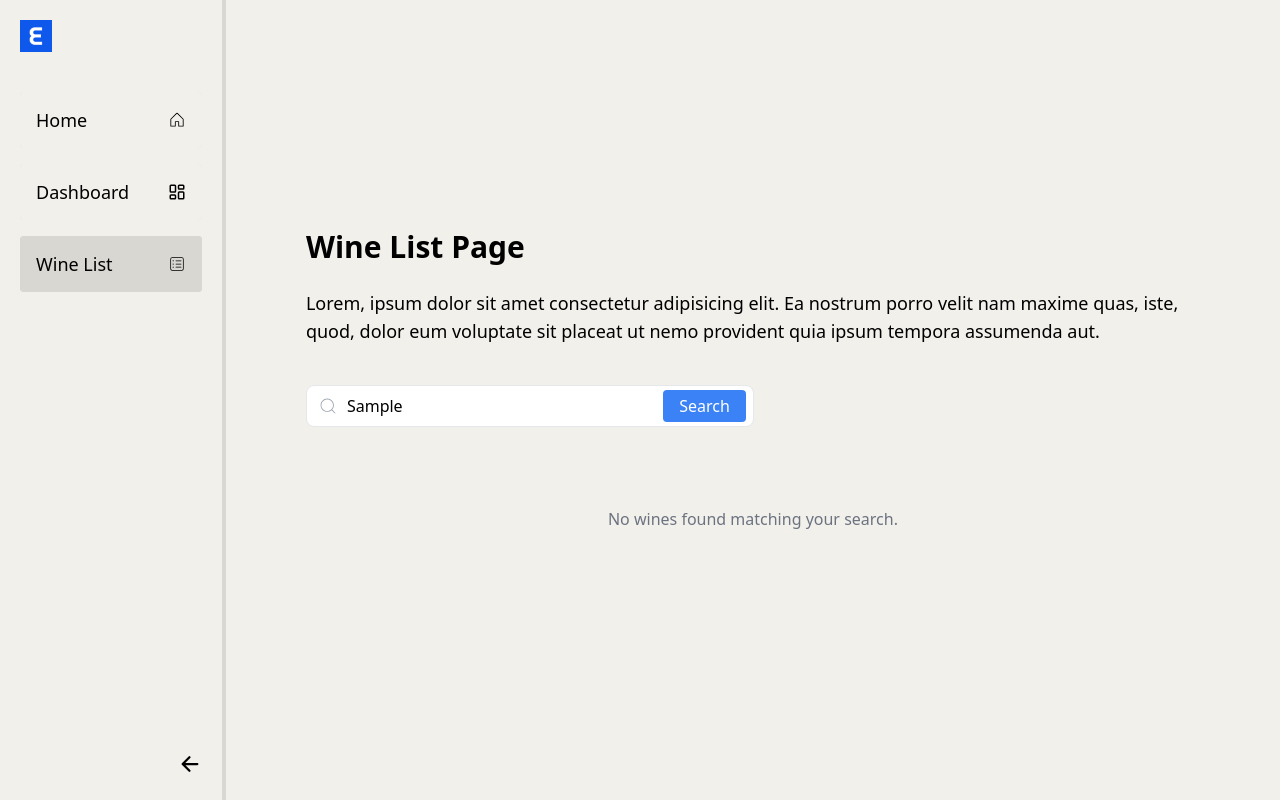
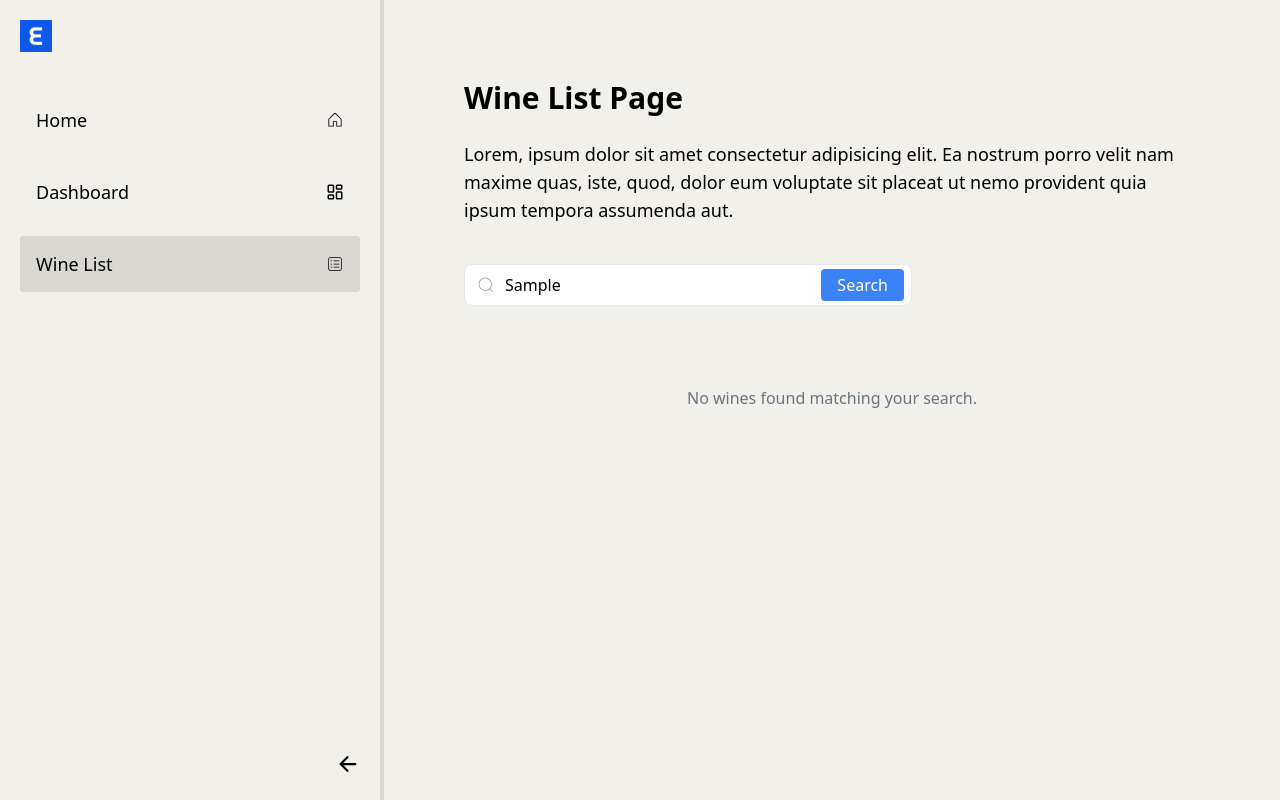
Before and after one commit to Fr3nk21/the-wine-database, a React (Vite) app: page /wine-list in a window 1280 px wide. Both pictures are taken after typing "Sample" into the empty fields and a click on the button "Search". Built offline with nearby package versions, Linux system fonts and the light colour scheme.

Commit message:
Wine Page adjustments

```diff
--- a/src/pages/WineList.tsx
+++ b/src/pages/WineList.tsx
@@ -5,8 +5,8 @@ import Search from '../components/SearchField';
 import { wineTypes } from '../data/wineData';
 
 const WineList = () => {
-  const allWines = wineTypes.flatMap(type =>
-    type.varieties.map(variety => ({
+  const allWines = wineTypes.flatMap((type: string) =>
+    type.varieties.map((variety: object) => ({
       ...variety,
       wineType: type.type,
     }))
@@ -14,7 +14,7 @@ const WineList = () => {
 
   const [searchResults, setSearchResults] = useState(allWines);
 
-  const handleSearch = searchQuery => {
+  const handleSearch = (searchQuery: string) => {
     if (!searchQuery.trim()) {
       setSearchResults(allWines);
     }
@@ -24,7 +24,7 @@ const WineList = () => {
         wine.name.toLowerCase().includes(searchQuery.toLowerCase()) ||
         wine.origin.toLowerCase().includes(searchQuery.toLowerCase()) ||
         wine.wineType.toLowerCase().includes(searchQuery.toLowerCase()) ||
-        wine.characteristics.flavors.some(flavor =>
+        wine.characteristics.flavors.some((flavor: string) =>
           flavor.toLowerCase().includes(searchQuery.toLowerCase())
         )
     );
@@ -33,26 +33,30 @@ const WineList = () => {
   };
 
   return (
-    <div className="flex h-screen bg-color1">
+    <div className="flex w-full h-screen overflow-hidden bg-color1">
       <Sidebar />
 
       {/* WINE LIST PAGE */}
-      <div className="flex flex-col justify-center p-20">
+      <div className="flex-1 overflow-y-auto">
+        <div className="p-20">
           <div className="mb-10">
             <h1 className="mb-6 text-3xl font-bold">Wine List Page</h1>
             <p className="text-lg">
-            Lorem, ipsum dolor sit amet consectetur adipisicing elit. Ea nostrum
-            porro velit nam maxime quas, iste, quod, dolor eum voluptate sit
-            placeat ut nemo provident quia ipsum tempora assumenda aut.
+              Lorem, ipsum dolor sit amet consectetur adipisicing elit. Ea
+              nostrum porro velit nam maxime quas, iste, quod, dolor eum
+              voluptate sit placeat ut nemo provident quia ipsum tempora
+              assumenda aut.
             </p>
           </div>
 
+          {/* SEARCH SECTION */}
           <div className="mb-10">
             <Search onSearch={handleSearch} placeholder="Search wine..." />
           </div>
 
+          {/* WINE GRID SECTION */}
           <div className="container mx-auto">
-          <div className="grid grid-cols-3 gap-10">
+            <div className="grid grid-cols-1 gap-10">
               {searchResults.length > 0 ? (
                 searchResults.map(wine => (
                   <WineCard
@@ -66,10 +70,11 @@ const WineList = () => {
                   />
                 ))
               ) : (
-              <div className="col-span-3 py-10 text-center text-gray-500">
+                <div className="py-10 text-center text-gray-500 col-span-full">
                   No wines found matching your search.
                 </div>
               )}
+            </div>
           </div>
         </div>
       </div>
```
Lines whose indentation alone changed are shown as unchanged.
